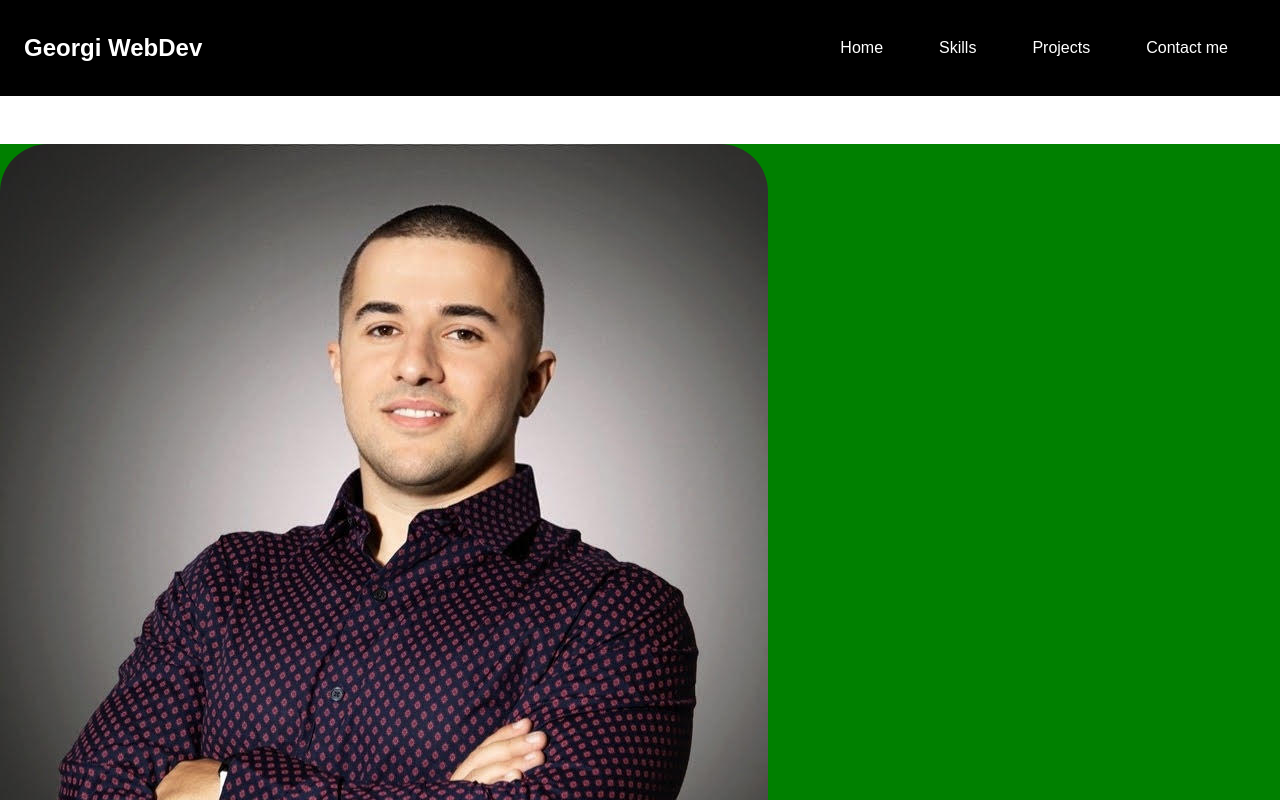
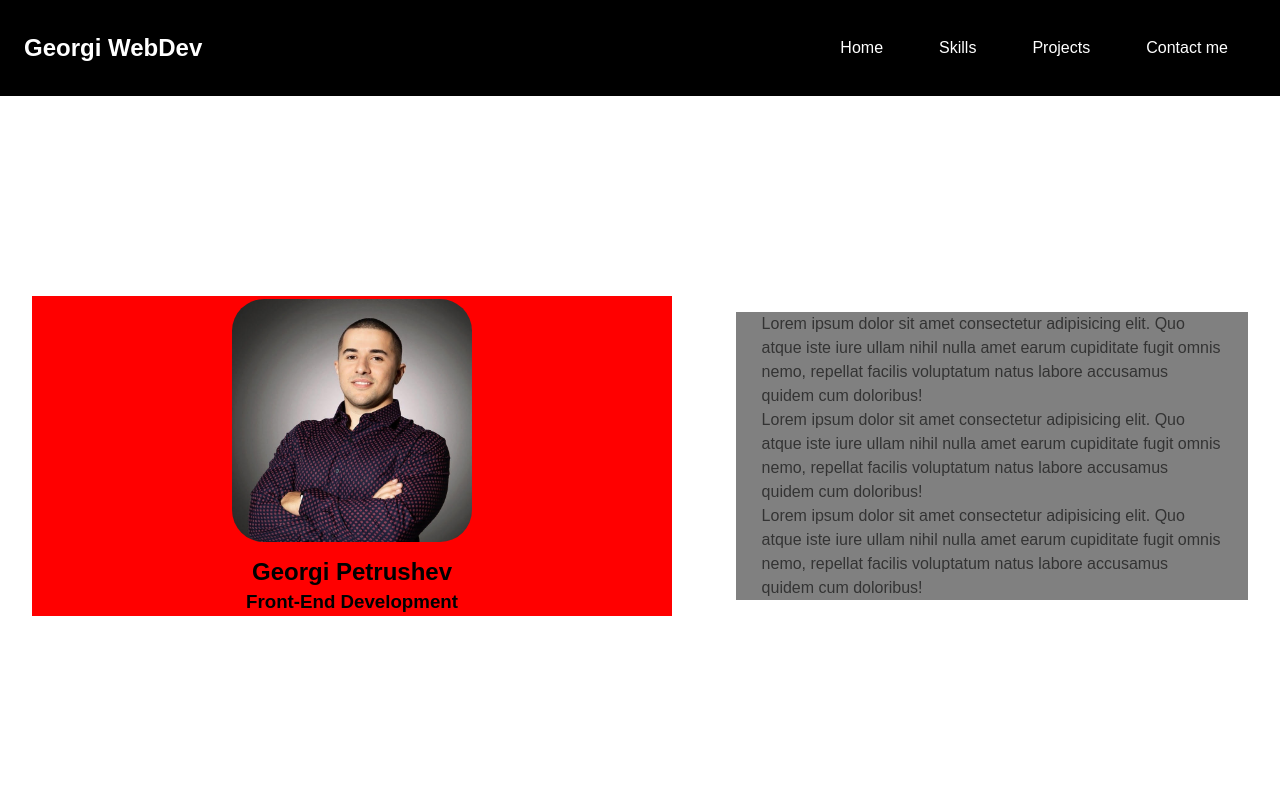
Before and after one commit to GeorgiPetrushev/my-portfolio, a React (Create React App) app: page / in a window 1280 px wide. Shown: the top 800 px of the page. Built offline with nearby package versions, Linux system fonts and the light colour scheme.

Commit message:
fix home page style

```diff
--- a/src/components/Home.jsx
+++ b/src/components/Home.jsx
@@ -17,6 +17,18 @@ const Home = () => {
           repellat facilis voluptatum natus labore accusamus quidem cum
           doloribus!
         </p>
+        <p>
+          Lorem ipsum dolor sit amet consectetur adipisicing elit. Quo atque
+          iste iure ullam nihil nulla amet earum cupiditate fugit omnis nemo,
+          repellat facilis voluptatum natus labore accusamus quidem cum
+          doloribus!
+        </p>
+        <p>
+          Lorem ipsum dolor sit amet consectetur adipisicing elit. Quo atque
+          iste iure ullam nihil nulla amet earum cupiditate fugit omnis nemo,
+          repellat facilis voluptatum natus labore accusamus quidem cum
+          doloribus!
+        </p>
       </div>
     </HomeStyle>
   );
--- a/src/components/styles/Home.style.js
+++ b/src/components/styles/Home.style.js
@@ -1,11 +1,55 @@
 import styled from "styled-components";
 
 export const HomeStyle = styled.div`
-  margin: 3rem auto;
-  min-height: 80vh;
-  background-color: green;
+  margin-top: 3rem;
+  .left-side {
+    margin: auto;
+    margin-bottom: 3rem;
+    width: 50%;
+    padding: 0.2rem;
+    text-align: center;
+    img {
+      display: block;
+      margin-left: auto;
+      margin-right: auto;
+      margin-bottom: 1rem;
+      width: 15rem;
+      border-radius: 2rem;
+    }
+    h2 {
+      margin-bottom: 0.3rem;
+    }
+  }
+  .right-side {
+    margin: auto;
 
-  img {
-    border-radius: 3rem;
+    margin-bottom: 3rem;
+    p {
+      width: 60%;
+      margin: auto;
+    }
+  }
+  @media screen and (min-width: 768px) {
+    display: flex;
+    margin-top: 0rem;
+    min-height: 90vh;
+    .left-side {
+        margin: auto;
+      background-color: red;
+      width: 50%;
+      display: flex;
+      flex-direction: column;
+      justify-content: center;
+    }
+
+    .right-side {
+      background-color: gray;
+      margin: auto;
+      width: 40%;
+      p {
+        width: 90%;
+        margin: auto;
+      }
+    }
   }
 `;
```
